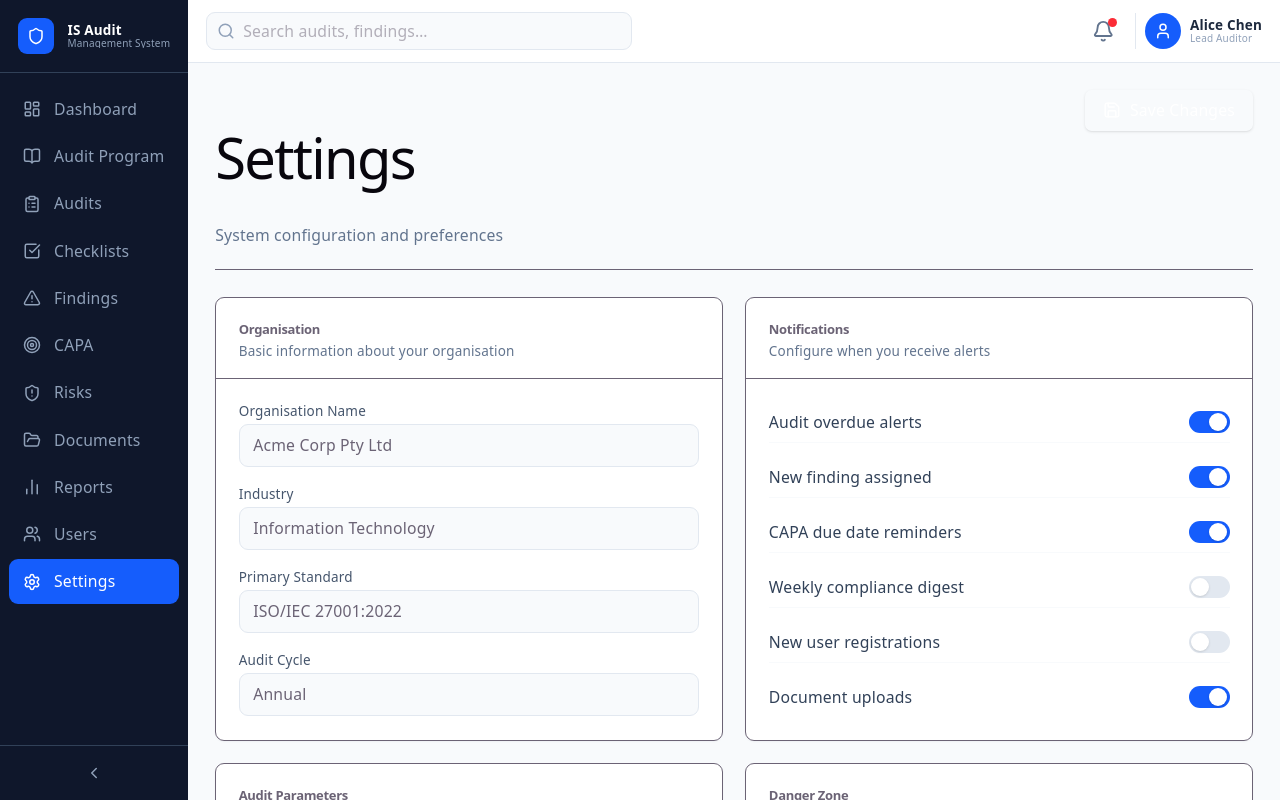
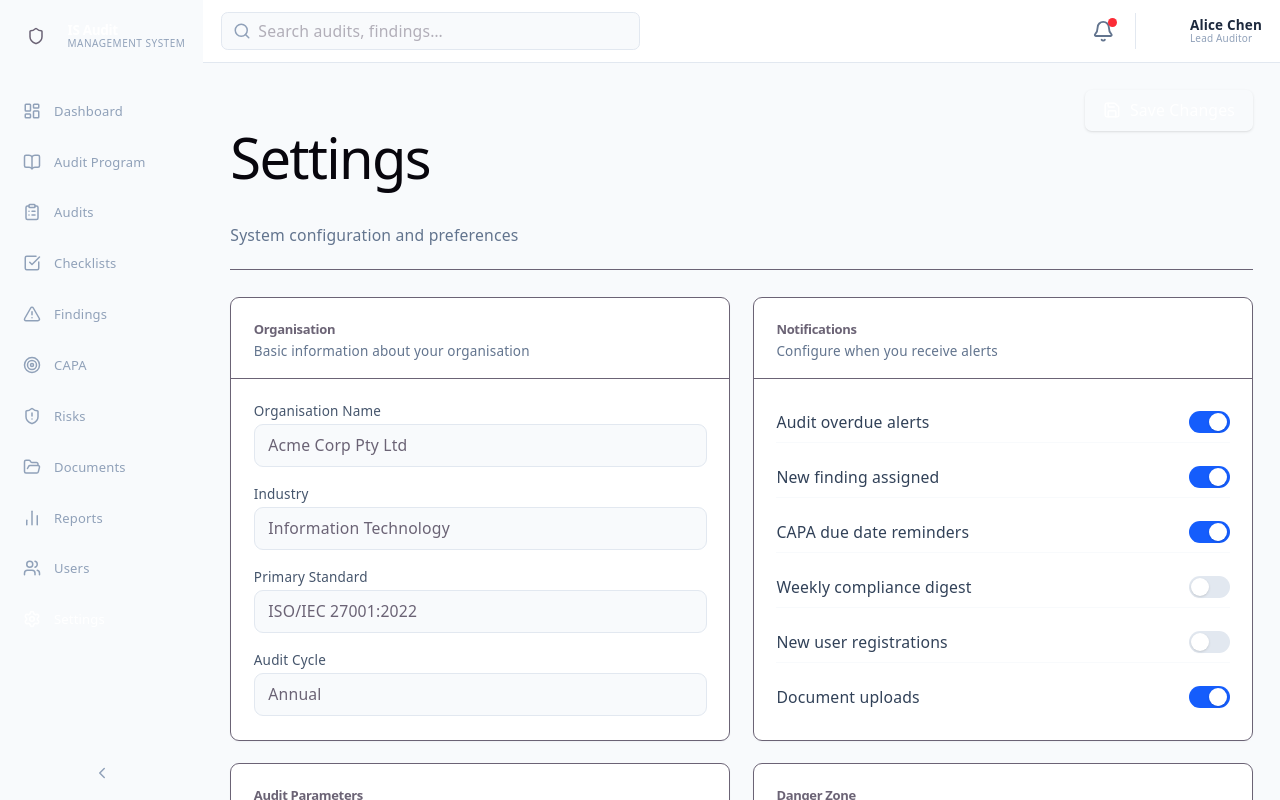
Before and after one commit to GautamAdhish/IS-Audit, a React (Vite) app: page /settings in a window 1280 px wide. Built offline with nearby package versions, Linux system fonts and the light colour scheme.

Commit message:
Dashboard Layout Update

```diff
--- a/src/components/layout/Header.tsx
+++ b/src/components/layout/Header.tsx
@@ -22,7 +22,7 @@ const Header: React.FC<HeaderProps> = ({ onMenuToggle }) => (
       <input
         type="text"
         placeholder="Search audits, findings…"
-        className="w-full pl-8 pr-3 py-1.5 text-sm bg-slate-50 border border-slate-200 rounded-lg focus:outline-none focus:ring-2 focus:ring-blue-500 focus:bg-white transition"
+        className="w-full pl-8 pr-3 py-1.5 text-sm bg-slate-50 border border-slate-200 rounded-md focus:outline-none focus:ring-2 focus:ring-brass-500/40 focus:border-brass-500/60 focus:bg-white transition"
       />
     </div>
 
@@ -36,7 +36,7 @@ const Header: React.FC<HeaderProps> = ({ onMenuToggle }) => (
 
     {/* Avatar */}
     <div className="flex items-center gap-2 pl-2 border-l border-slate-200">
-      <div className="w-8 h-8 rounded-full bg-blue-600 flex items-center justify-center text-white">
+      <div className="w-8 h-8 rounded-full bg-ink-800 flex items-center justify-center text-white">
         <User className="w-4 h-4" />
       </div>
       <div className="hidden sm:block">
--- a/src/components/layout/Sidebar.tsx
+++ b/src/components/layout/Sidebar.tsx
@@ -29,20 +29,20 @@ interface SidebarProps {
 const Sidebar: React.FC<SidebarProps> = ({ collapsed, onToggle }) => (
   <aside
     className={`
-      h-full bg-slate-900 flex flex-col transition-all duration-300
+      h-full bg-ink-950 flex flex-col transition-all duration-300
       w-[85vw] max-w-[18rem] lg:w-auto
       ${collapsed ? 'lg:w-16' : 'lg:w-60'}
     `}
   >
     {/* Logo */}
-    <div className="flex items-center gap-3 px-4 py-4 border-b border-slate-700 shrink-0">
-      <div className="w-8 h-8 rounded-lg bg-blue-600 flex items-center justify-center shrink-0">
-        <Shield className="w-4 h-4 text-white" />
+    <div className="flex items-center gap-3 px-4 py-4 border-b border-white/8 shrink-0">
+      <div className="w-8 h-8 rounded-md bg-brass-500 flex items-center justify-center shrink-0">
+        <Shield className="w-4 h-4 text-ink-950" />
       </div>
       {!collapsed && (
         <div className="min-w-0">
-          <p className="text-xs font-bold text-white leading-none truncate">IS Audit</p>
-          <p className="text-[10px] text-slate-400 leading-none mt-0.5 truncate">Management System</p>
+          <p className="text-xs font-semibold text-white leading-none truncate tracking-tight">IS Audit</p>
+          <p className="text-[10px] text-slate-400 leading-none mt-1 truncate uppercase tracking-wider">Management System</p>
         </div>
       )}
     </div>
@@ -55,25 +55,32 @@ const Sidebar: React.FC<SidebarProps> = ({ collapsed, onToggle }) => (
           to={path}
           title={collapsed ? label : undefined}
           className={({ isActive }) =>
-            `flex items-center gap-3 px-3 py-2.5 rounded-lg text-sm font-medium transition-colors duration-150
+            `relative flex items-center gap-3 px-3 py-2.5 rounded-md text-[13px] font-medium transition-colors duration-150
             ${isActive
-              ? 'bg-blue-600 text-white'
-              : 'text-slate-400 hover:bg-slate-800 hover:text-white'
+              ? 'bg-white/8 text-white'
+              : 'text-slate-400 hover:bg-white/5 hover:text-white'
             }
             ${collapsed ? 'justify-center' : ''}`
           }
         >
-          <Icon className="w-4 h-4 shrink-0" />
-          {!collapsed && <span className="truncate">{label}</span>}
+          {({ isActive }) => (
+            <>
+              {isActive && (
+                <span className="absolute left-0 top-1.5 bottom-1.5 w-0.5 rounded-full bg-brass-400" />
+              )}
+              <Icon className={`w-4 h-4 shrink-0 ${isActive ? 'text-brass-400' : ''}`} />
+              {!collapsed && <span className="truncate">{label}</span>}
+            </>
+          )}
         </NavLink>
       ))}
     </nav>
 
     {/* Collapse toggle */}
-    <div className="border-t border-slate-700 p-2 shrink-0">
+    <div className="border-t border-white/8 p-2 shrink-0">
       <button
         onClick={onToggle}
-        className="w-full flex items-center justify-center p-2 rounded-lg text-slate-400 hover:bg-slate-800 hover:text-white transition-colors"
+        className="w-full flex items-center justify-center p-2 rounded-md text-slate-400 hover:bg-white/5 hover:text-white transition-colors"
         aria-label={collapsed ? 'Expand sidebar' : 'Collapse sidebar'}
       >
         {collapsed ? <ChevronRight className="w-4 h-4" /> : <ChevronLeft className="w-4 h-4" />}
```
